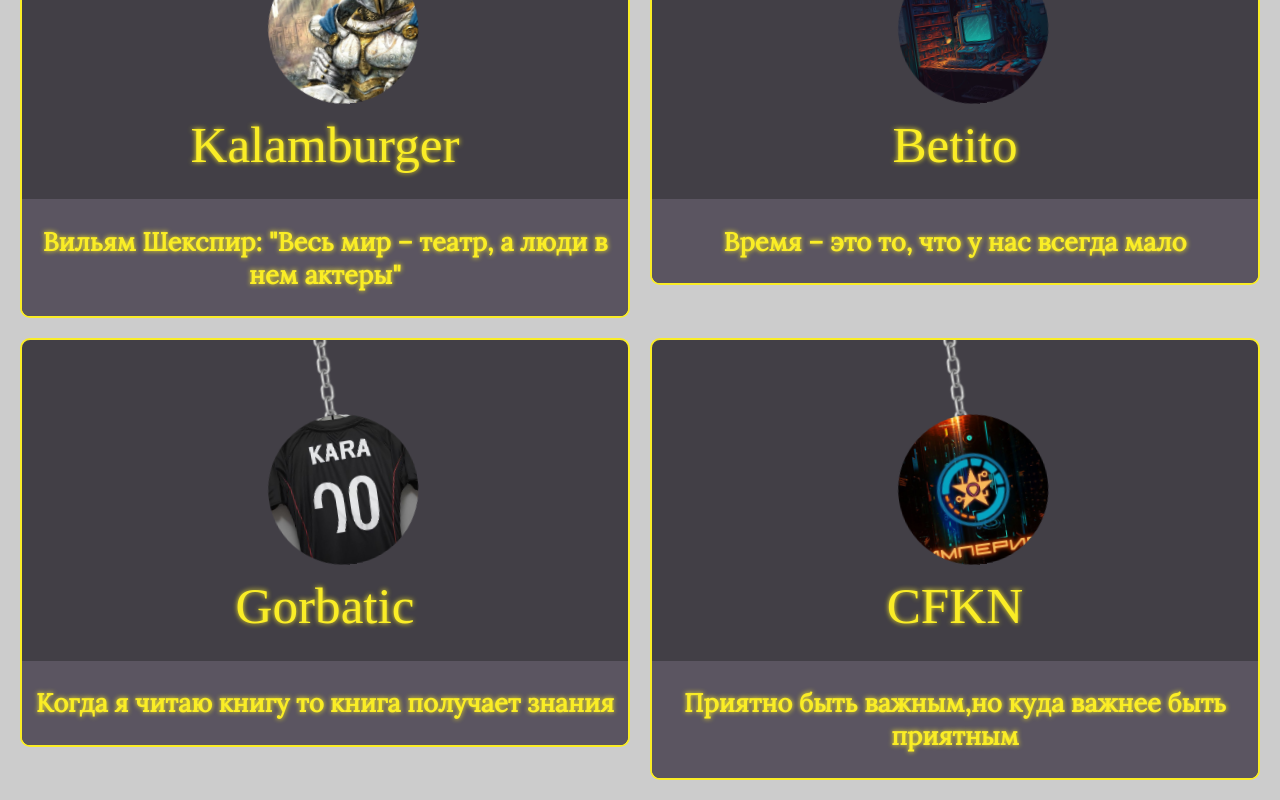
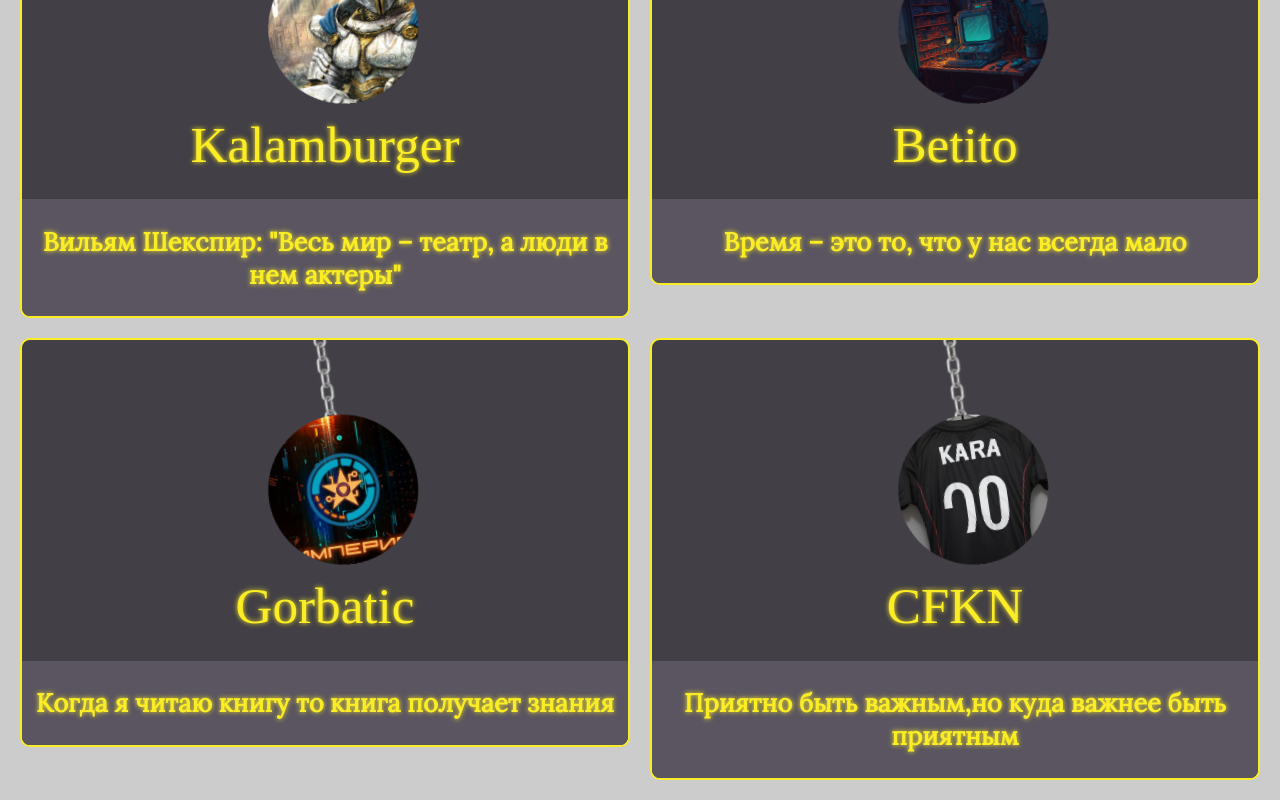
Before and after one commit to Akula3331/TourneyX, a React (Create React App) app: page / in a window 1280 px wide. Shown: the part 1390-2190 px from the top of the page. Built offline with nearby package versions, Linux system fonts and the light colour scheme; a web font is replaced by a local one.

Commit message:
modified:   src/components/CardsBlock/CardsBlock.jsx

```diff
--- a/src/components/CardsBlock/CardsBlock.jsx
+++ b/src/components/CardsBlock/CardsBlock.jsx
@@ -17,13 +17,13 @@ export default function CardsBlock() {
             link:'/b'
         },
         {
-            img:'/images/cava.jpg',
+            img:'/images/gava.jpg',
             nick:'Gorbatic',
             txt:'Когда я читаю книгу то книга получает знания',
             link:'/g'
         },
         {
-            img:'/images/gava.jpg',
+            img:'/images/cava.jpg',
             nick:'CFKN',
             txt:'Приятно быть важным,но куда важнее быть приятным',
             link:'/c'
```
